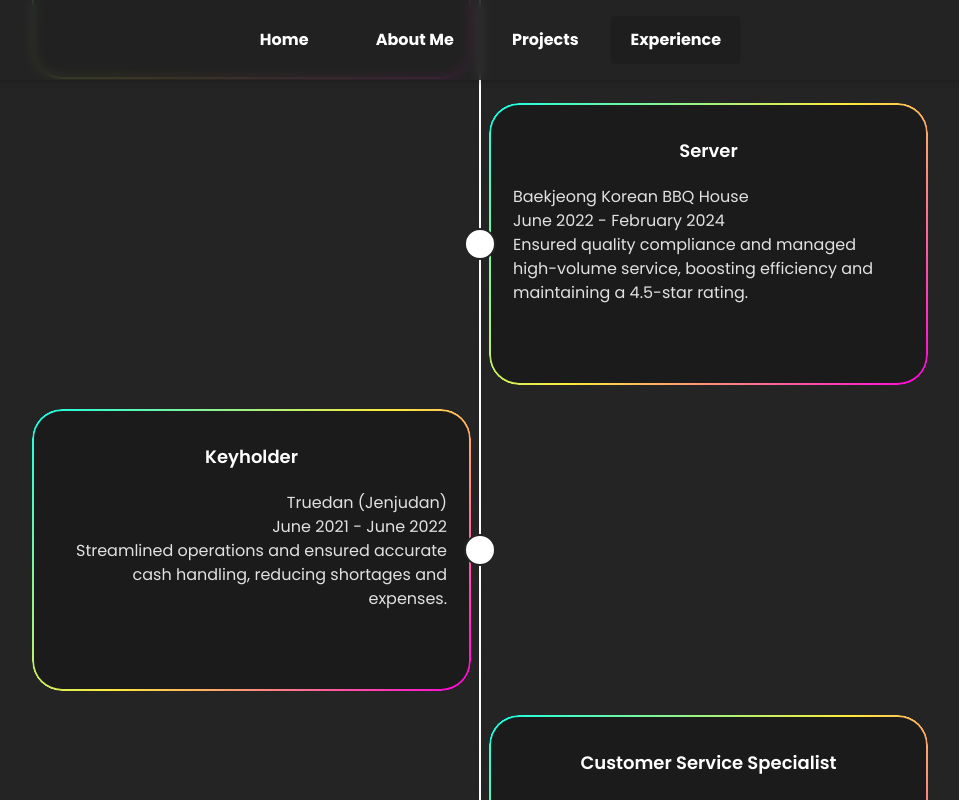
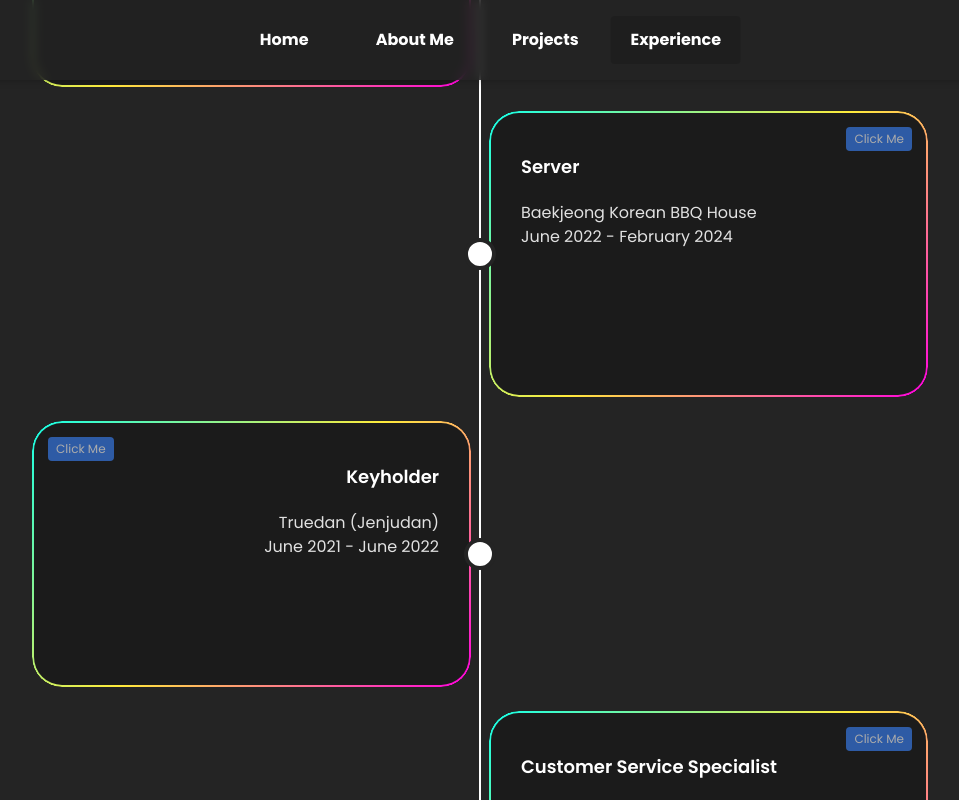
Before and after one commit to aeMyst/Portfolio2, a React (Vite) app in the folder my-portfolio/: page / in a window 1280 px wide. Both pictures are taken after a click on the label "Experience". Shown: the part 2221-3021 px from the top of the page, without its empty margins (160-1119 px from the left). Built offline with nearby package versions, Linux system fonts and the light colour scheme.

Commit message:
save history current iteration

```diff
--- a/my-portfolio/src/elements/History.css
+++ b/my-portfolio/src/elements/History.css
@@ -2,13 +2,24 @@
   background: #1b1b1b;
   border-radius: 30px;
   position: relative;
-  padding: 24px;
+  padding: 32px;
   font-family: 'Poppins', sans-serif;
   overflow: hidden;
-  transition: all 0.6s ease-in-out;
+  transition: all 0.5s ease-in-out;
   cursor: pointer;
   transform: scale(1);
   opacity: 1;
+  width: 49%;
+}
+
+.HistoryCard.expanded-left {
+  transform: translateX(-18%); /* Expand width to the left */
+  width: 60%; /* New width when expanded */
+}
+
+.HistoryCard.expanded-right {
+  transform: translateX(18%); /* Expand width to the right */
+  width: 60%; /* New width when expanded */
 }
 
 .HistoryCard::after {
@@ -32,24 +43,19 @@
               0 0 80px 40px rgba(255, 0, 224, 0.05);
 }
 
-.HistoryCard.expanded {
-  transform: scale(1.2); /* Final size */
-  opacity: 1; /* Maintain full opacity */
-  z-index: 20; /* Ensure expanded card stays on top */
-  box-shadow: 0 0 40px rgba(20, 255, 233, 0.2),
-              0 0 60px rgba(255, 235, 59, 0.2),
-              0 0 80px rgba(255, 0, 224, 0.2);
+.HistoryCard-content {
+  opacity: 0;
+  transform: translateX(0); /* Center content */
+  transition: opacity 1s ease-in-out, transform 1s ease-in-out;
 }
 
-.HistoryCard-content {
-  opacity: 0;
-  transform: translateX(-30px);
-  transition: opacity 0.8s ease-in-out, transform 0.8s ease-in-out;
+/* Adjust animations for left or right side */
+.HistoryCard.expanded.text-left .HistoryCard-content {
+  transform: translateX(30px); /* Slide in from the right for cards on the left */
 }
 
-.HistoryCard.expanded .HistoryCard-content {
-  opacity: 1;
-  transform: translateX(0);
+.HistoryCard.text-right .HistoryCard-content {
+  transform: translateX(-30px); /* Slide in from the left for cards on the right */
 }
 
 .HistoryCard.collapsed {
@@ -73,3 +79,13 @@
 .opacity-100 {
   opacity: 1;
 }
+
+.click-me-button {
+  opacity: 1;
+  transition: opacity 0.5s ease-in-out;
+}
+
+.click-me-button.opacity-0 {
+  opacity: 0;
+  pointer-events: none; /* Prevent interaction when hidden */
+}
--- a/my-portfolio/src/pages/History.jsx
+++ b/my-portfolio/src/pages/History.jsx
@@ -3,45 +3,48 @@ import '../elements/History.css';
 
 const History = () => {
   const [expandedCard, setExpandedCard] = useState(null);
+  const [clickedCards, setClickedCards] = useState(new Set()); // Track clicked cards
 
   const timelineData = [
     {
       title: 'Server/Bartender',
       company: "Roy's Korean Kitchen",
       date: 'September 2024 - Present',
-      description: 'Boosted sales by 10% through reporting, promotion analysis, and efficient guest planning.',
-      moreDetails: 'Managed high-volume guest services and implemented strategies to improve overall customer satisfaction.',
+      moreDetails: 'Boosted sales by 10% through reporting, promotion analysis, and efficient guest planning. Managed high-volume guest services and implemented strategies to improve overall customer satisfaction.',
     },
     {
       title: 'Server',
       company: 'Baekjeong Korean BBQ House',
       date: 'June 2022 - February 2024',
-      description: 'Ensured quality compliance and managed high-volume service, boosting efficiency and maintaining a 4.5-star rating.',
-      moreDetails: 'Collaborated with team members to deliver exceptional dining experiences during peak hours.',
+      moreDetails: 'Ensured quality compliance and managed high-volume service, boosting efficiency and maintaining a 4.5-star rating. Collaborated with team members to deliver exceptional dining experiences during peak hours.',
     },
     {
       title: 'Keyholder',
       company: 'Truedan (Jenjudan)',
       date: 'June 2021 - June 2022',
-      description: 'Streamlined operations and ensured accurate cash handling, reducing shortages and expenses.',
-      moreDetails: 'Trained new employees on operational protocols and customer service best practices.',
+      moreDetails: 'Streamlined operations and ensured accurate cash handling, reducing shortages and expenses. Trained new employees on operational protocols and customer service best practices.',
     },
     {
       title: 'Customer Service Specialist',
       company: "McDonald's",
       date: 'June 2018 - June 2022',
-      description: 'Boosted customer satisfaction, engagement, and repeat visits through effective communication and training.',
-      moreDetails: 'Improved team efficiency by introducing a streamlined approach to handling large orders.',
+      moreDetails: 'Boosted customer satisfaction, engagement, and repeat visits through effective communication and training. Improved team efficiency by introducing a streamlined approach to handling large orders.',
     },
   ];
 
   const toggleCardExpansion = (index) => {
-    setExpandedCard(expandedCard === index ? null : index); // Toggle the expansion state
+    setExpandedCard(expandedCard === index ? null : index);
+
+    // Add the card index to the set of clicked cards
+    setClickedCards((prevClickedCards) => {
+      const updatedClickedCards = new Set(prevClickedCards);
+      updatedClickedCards.add(index);
+      return updatedClickedCards;
+    });
   };
 
   return (
     <div id="history" className="min-h-screen bg-custom-dark px-6 py-20">
-      {/* Professional Timeline */}
       <section id="timeline" className="min-h-screen flex flex-col items-center">
         <h2 className="text-4xl font-bold text-white mb-10">EXPERIENCE</h2>
         <div className="relative w-full max-w-4xl">
@@ -58,26 +61,65 @@ const History = () => {
                 } items-center`}
               >
                 {/* Dot */}
-                <div className="absolute left-1/2 transform -translate-x-1/2 w-8 h-8 bg-white rounded-full border-2 border-custom-dark z-10"></div>
+                <div className="absolute left-1/2 transform -translate-x-1/2 w-8 h-8 bg-white rounded-full border-4 border-custom-dark z-10"></div>
 
                 {/* History Card */}
                 <div
-                  className={`HistoryCard w-[49%] cursor-pointer transition-all duration-300 ${
-                    expandedCard === index ? 'expanded' : ''
+                  className={`HistoryCard cursor-pointer transition-all duration-500 ${
+                    expandedCard === index
+                      ? index % 2 === 0
+                        ? 'expanded-left'
+                        : 'expanded-right'
+                      : ''
                   }`}
                   onClick={() => toggleCardExpansion(index)}
                 >
+                  {/* Click Me Button */}
+                  {!clickedCards.has(index) && (
+                    <div
+                      className={`click-me-button absolute top-4 ${
+                        index % 2 === 0 ? 'left-4' : 'right-4'
+                      } bg-blue-500 text-white text-xs px-2 py-1 rounded animate-pulse transition-opacity duration-500 ${
+                        expandedCard === index ? 'opacity-0' : 'opacity-100'
+                      }`}
+                      style={{ fontFamily: 'Poppins, sans-serif' }}
+                    >
+                      Click Me
+                    </div>
+                  )}
+
                   <div className={`${index % 2 === 0 ? 'text-right' : 'text-left'}`}>
-                    <h3 className="text-lg font-semibold">{item.title}</h3>
-                    <p>{item.company}</p>
-                    <p>{item.date}</p>
-                    <p>{item.description}</p>
-                    <div
-                      className={`HistoryCard-content mt-4 text-sm text-gray-400 transition-all duration-500 ${
-                        expandedCard === index ? 'opacity-100 translate-x-0' : 'opacity-0 -translate-x-10'
+                    <h3
+                      className={`text-lg font-semibold ${
+                        index % 2 === 0 ? 'text-right' : 'text-left'
                       }`}
                     >
-                      {item.moreDetails}
+                      {item.title}
+                    </h3>
+                    <p
+                      className={`${
+                        index % 2 === 0 ? 'text-right' : 'text-left'
+                      }`}
+                    >
+                      {item.company}
+                    </p>
+                    <p
+                      className={`${
+                        index % 2 === 0 ? 'text-right' : 'text-left'
+                      }`}
+                    >
+                      {item.date}
+                    </p>
+                    <div
+                      className={`HistoryCard-content mt-4 text-sm text-gray-400 text-left transition-all duration-500 ${
+                        expandedCard === index ? 'opacity-100 translate-y-0' : 'opacity-0 -translate-y-5'
+                      }`}
+                    >
+                      {item.moreDetails.split('. ').map((sentence, idx) => (
+                        <p key={idx} className="more-details-line">
+                          • {sentence.trim()}.
+                        </p>
+                      ))}
                     </div>
                   </div>
                 </div>
```
